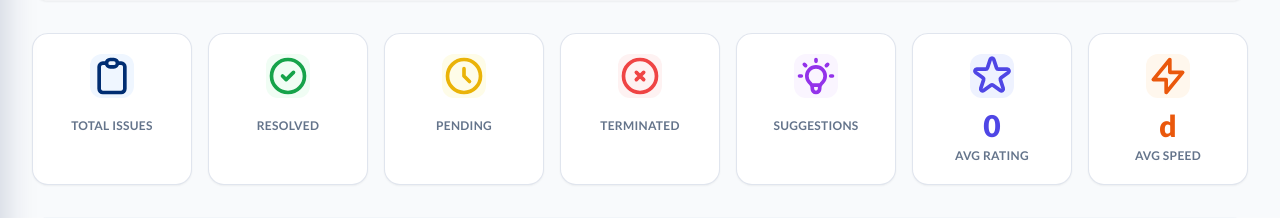
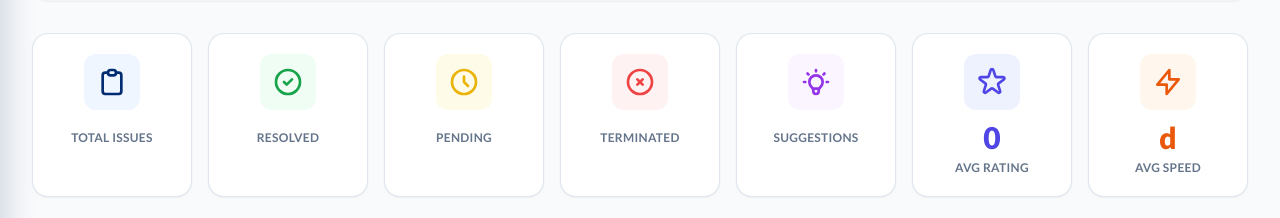
Before and after one commit to ronipaul2021/mission-clean-city, a Django app: template templates/admin_analytics.html in a window 1280 px wide. Shown: the part 474-692 px from the top of the page. Run offline with Django 5.2, Linux system fonts and the light colour scheme; the template is opened without the code that fills it, so the values that code supplies are empty; some libraries are stand-ins or nearby versions.

Commit message:
Resize analytics dashboard KPI card symbols to match dashboard design metrics

```diff
--- a/templates/admin_analytics.html
+++ b/templates/admin_analytics.html
@@ -177,8 +177,8 @@
         <!-- Redesigned High-density KPI Summary Cards -->
         <div class="grid grid-cols-2 sm:grid-cols-3 lg:grid-cols-7 gap-4 mb-8">
             <div class="bg-white rounded-2xl shadow-sm border border-slate-100 p-5 flex flex-col items-center text-center blue-glow-card">
-                <div class="w-11 h-11 bg-blue-50 rounded-xl flex items-center justify-center mb-3">
-                    <svg class="w-5.5 h-5.5 text-[#002D72]" fill="none" stroke="currentColor" viewBox="0 0 24 24">
+                <div class="w-14 h-14 bg-blue-50 rounded-xl flex items-center justify-center mb-3">
+                    <svg class="w-8 h-8 text-[#002D72]" fill="none" stroke="currentColor" viewBox="0 0 24 24">
                         <path stroke-linecap="round" stroke-linejoin="round" stroke-width="2" d="M9 5H7a2 2 0 00-2 2v12a2 2 0 002 2h10a2 2 0 002-2V7a2 2 0 00-2-2h-2M9 5a2 2 0 002 2h2a2 2 0 002-2M9 5a2 2 0 012-2h2a2 2 0 012 2" />
                     </svg>
                 </div>
@@ -186,8 +186,8 @@
                 <p class="text-xs font-bold text-slate-500 mt-2 tracking-wide uppercase">Total Issues</p>
             </div>
             <div class="bg-white rounded-2xl shadow-sm border border-slate-100 p-5 flex flex-col items-center text-center blue-glow-card">
-                <div class="w-11 h-11 bg-green-50 rounded-xl flex items-center justify-center mb-3">
-                    <svg class="w-5.5 h-5.5 text-green-600" fill="none" stroke="currentColor" viewBox="0 0 24 24">
+                <div class="w-14 h-14 bg-green-50 rounded-xl flex items-center justify-center mb-3">
+                    <svg class="w-8 h-8 text-green-600" fill="none" stroke="currentColor" viewBox="0 0 24 24">
                         <path stroke-linecap="round" stroke-linejoin="round" stroke-width="2" d="M9 12l2 2 4-4m6 2a9 9 0 11-18 0 9 9 0 0118 0z" />
                     </svg>
                 </div>
@@ -195,8 +195,8 @@
                 <p class="text-xs font-bold text-slate-500 mt-2 tracking-wide uppercase">Resolved</p>
             </div>
             <div class="bg-white rounded-2xl shadow-sm border border-slate-100 p-5 flex flex-col items-center text-center blue-glow-card">
-                <div class="w-11 h-11 bg-yellow-50 rounded-xl flex items-center justify-center mb-3">
-                    <svg class="w-5.5 h-5.5 text-yellow-500" fill="none" stroke="currentColor" viewBox="0 0 24 24">
+                <div class="w-14 h-14 bg-yellow-50 rounded-xl flex items-center justify-center mb-3">
+                    <svg class="w-8 h-8 text-yellow-500" fill="none" stroke="currentColor" viewBox="0 0 24 24">
                         <path stroke-linecap="round" stroke-linejoin="round" stroke-width="2" d="M12 8v4l3 3m6-3a9 9 0 11-18 0 9 9 0 0118 0z" />
                     </svg>
                 </div>
@@ -204,8 +204,8 @@
                 <p class="text-xs font-bold text-slate-500 mt-2 tracking-wide uppercase">Pending</p>
             </div>
             <div class="bg-white rounded-2xl shadow-sm border border-slate-100 p-5 flex flex-col items-center text-center blue-glow-card">
-                <div class="w-11 h-11 bg-red-50 rounded-xl flex items-center justify-center mb-3">
-                    <svg class="w-5.5 h-5.5 text-red-500" fill="none" stroke="currentColor" viewBox="0 0 24 24">
+                <div class="w-14 h-14 bg-red-50 rounded-xl flex items-center justify-center mb-3">
+                    <svg class="w-8 h-8 text-red-500" fill="none" stroke="currentColor" viewBox="0 0 24 24">
                         <path stroke-linecap="round" stroke-linejoin="round" stroke-width="2" d="M10 14l2-2m0 0l2-2m-2 2l-2-2m2 2l2 2m7-2a9 9 0 11-18 0 9 9 0 0118 0z" />
                     </svg>
                 </div>
@@ -213,8 +213,8 @@
                 <p class="text-xs font-bold text-slate-500 mt-2 tracking-wide uppercase">Terminated</p>
             </div>
             <div class="bg-white rounded-2xl shadow-sm border border-slate-100 p-5 flex flex-col items-center text-center blue-glow-card">
-                <div class="w-11 h-11 bg-purple-50 rounded-xl flex items-center justify-center mb-3">
-                    <svg class="w-5.5 h-5.5 text-purple-600" fill="none" stroke="currentColor" viewBox="0 0 24 24">
+                <div class="w-14 h-14 bg-purple-50 rounded-xl flex items-center justify-center mb-3">
+                    <svg class="w-8 h-8 text-purple-600" fill="none" stroke="currentColor" viewBox="0 0 24 24">
                         <path stroke-linecap="round" stroke-linejoin="round" stroke-width="2" d="M9.663 17h4.673M12 3v1m6.364 1.636l-.707.707M21 12h-1M4 12H3m3.343-5.657l-.707-.707m2.828 9.9a5 5 0 117.072 0l-.548.547A3.374 3.374 0 0014 18.469V19a2 2 0 11-4 0v-.531c0-.895-.356-1.754-.988-2.386l-.548-.547z" />
                     </svg>
                 </div>
@@ -222,8 +222,8 @@
                 <p class="text-xs font-bold text-slate-500 mt-2 tracking-wide uppercase">Suggestions</p>
             </div>
             <div class="bg-white rounded-2xl shadow-sm border border-slate-100 p-5 flex flex-col items-center text-center blue-glow-card">
-                <div class="w-11 h-11 bg-indigo-50 rounded-xl flex items-center justify-center mb-3">
-                    <svg class="w-5.5 h-5.5 text-indigo-600" fill="none" stroke="currentColor" viewBox="0 0 24 24">
+                <div class="w-14 h-14 bg-indigo-50 rounded-xl flex items-center justify-center mb-3">
+                    <svg class="w-8 h-8 text-indigo-600" fill="none" stroke="currentColor" viewBox="0 0 24 24">
                         <path stroke-linecap="round" stroke-linejoin="round" stroke-width="2" d="M11.049 2.927c.3-.921 1.603-.921 1.902 0l1.519 4.674a1 1 0 00.95.69h4.915c.969 0 1.371 1.24.588 1.81l-3.976 2.888a1 1 0 00-.363 1.118l1.518 4.674c.3.922-.755 1.688-1.538 1.118l-3.976-2.888a1 1 0 00-1.176 0l-3.976 2.888c-.783.57-1.838-.197-1.538-1.118l1.518-4.674a1 1 0 00-.363-1.118l-3.976-2.888c-.784-.57-.38-1.81.588-1.81h4.914a1 1 0 00.951-.69l1.519-4.674z" />
                     </svg>
                 </div>
@@ -232,8 +232,8 @@
             </div>
             <!-- NEW: Average Resolution Speed Card -->
             <div class="bg-white rounded-2xl shadow-sm border border-slate-100 p-5 flex flex-col items-center text-center blue-glow-card">
-                <div class="w-11 h-11 bg-orange-50 rounded-xl flex items-center justify-center mb-3">
-                    <svg class="w-5.5 h-5.5 text-orange-600" fill="none" stroke="currentColor" viewBox="0 0 24 24">
+                <div class="w-14 h-14 bg-orange-50 rounded-xl flex items-center justify-center mb-3">
+                    <svg class="w-8 h-8 text-orange-600" fill="none" stroke="currentColor" viewBox="0 0 24 24">
                         <path stroke-linecap="round" stroke-linejoin="round" stroke-width="2" d="M13 10V3L4 14h7v7l9-11h-7z" />
                     </svg>
                 </div>
```
